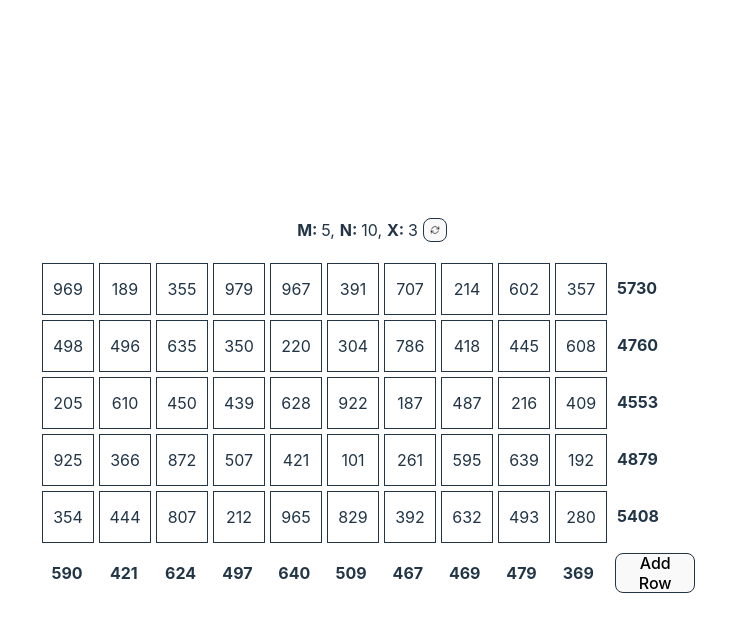
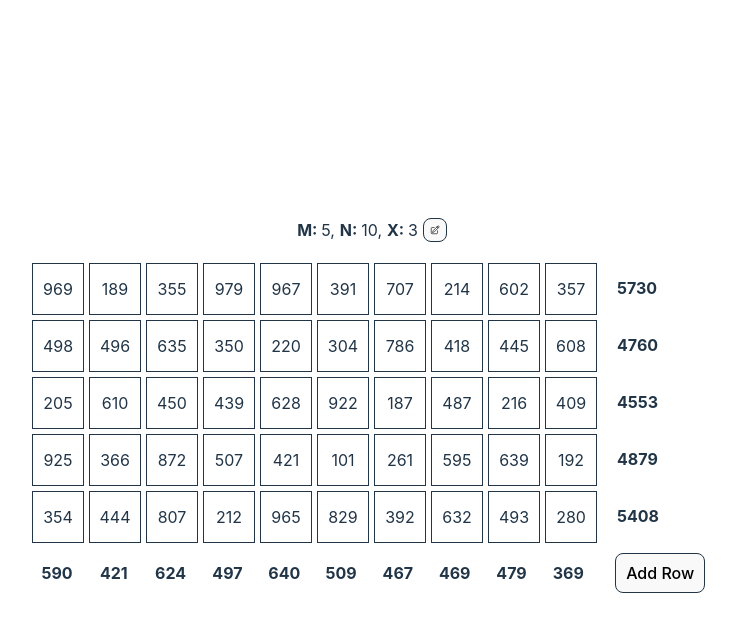
Before and after one commit to deysan/dynamic-table, a React (Vite) app: page / in a window 1280 px wide. Both pictures are taken after a click on the button "Create table". Shown: the top 632 px of the page, without its empty margins (268-1004 px from the left). Built offline with nearby package versions, Linux system fonts and the light colour scheme.

Commit message:
Update style

```diff
--- a/src/components/InputData.tsx
+++ b/src/components/InputData.tsx
@@ -24,25 +24,25 @@ export const InputData: React.FC<InputDataProps> = ({ setOpenTable }) => {
       <h2>Input data for a table</h2>
       <form className="form" onSubmit={handleSubmit}>
         <div>
-          <label htmlFor="m">Number of rows from 0 to 100</label>
+          <label htmlFor="m">Number of rows from 1 to 100</label>
           <input
             id="m"
             name="m"
             type="number"
             value={input.m}
-            min={0}
+            min={1}
             max={100}
             onChange={handleChange}
           />
         </div>
         <div>
-          <label htmlFor="n">Number of columns from 0 to 100</label>
+          <label htmlFor="n">Number of columns from 1 to 100</label>
           <input
             id="n"
             name="n"
             type="number"
             value={input.n}
-            min={0}
+            min={1}
             max={100}
             onChange={handleChange}
           />
@@ -54,7 +54,7 @@ export const InputData: React.FC<InputDataProps> = ({ setOpenTable }) => {
             name="x"
             type="number"
             value={input.x}
-            min={0}
+            min={1}
             max={input?.m * input?.n || 100}
             onChange={handleChange}
           />
--- a/src/components/Table.tsx
+++ b/src/components/Table.tsx
@@ -60,7 +60,7 @@ export const Table: React.FC = () => {
             <path
               strokeLinecap="round"
               strokeLinejoin="round"
-              d="M16.023 9.348h4.992v-.001M2.985 19.644v-4.992m0 0h4.992m-4.993 0l3.181 3.183a8.25 8.25 0 0013.803-3.7M4.031 9.865a8.25 8.25 0 0113.803-3.7l3.181 3.182m0-4.991v4.99"
+              d="M16.862 4.487l1.687-1.688a1.875 1.875 0 112.652 2.652L10.582 16.07a4.5 4.5 0 01-1.897 1.13L6 18l.8-2.685a4.5 4.5 0 011.13-1.897l8.932-8.931zm0 0L19.5 7.125M18 14v4.75A2.25 2.25 0 0115.75 21H5.25A2.25 2.25 0 013 18.75V8.25A2.25 2.25 0 015.25 6H10"
             />
           </svg>
         </button>
--- a/src/components/TableRow.tsx
+++ b/src/components/TableRow.tsx
@@ -50,9 +50,6 @@ export const TableRow: React.FC<TableRowProps> = ({
               }`,
             }}
           >
-            {isHover
-              ? Math.round((cell.amount / sumCell) * 100) + '%'
-              : cell.amount}
             <div
               style={{
                 position: 'absolute',
@@ -63,9 +60,20 @@ export const TableRow: React.FC<TableRowProps> = ({
                     ? Math.round((cell.amount / sumCell) * 100) + '%'
                     : '0'
                 }`,
-                backgroundColor: '#646cff',
+                color: 'white',
+                backgroundColor: '#bbbeff',
+                zIndex: '1',
               }}
             ></div>
+            <span
+              style={{
+                zIndex: '2',
+              }}
+            >
+              {isHover
+                ? Math.round((cell.amount / sumCell) * 100) + '%'
+                : cell.amount}
+            </span>
           </div>
         );
       })}
@@ -76,8 +84,27 @@ export const TableRow: React.FC<TableRowProps> = ({
       >
         {sumCell}
         {isHover && (
-          <button className="btn-delete" onClick={() => handleDeleteRow(rowId)}>
-            X
+          <button
+            className="btn-delete"
+            style={{
+              width: '24px',
+              height: '24px',
+            }}
+            onClick={() => handleDeleteRow(rowId)}
+          >
+            <svg
+              xmlns="http://www.w3.org/2000/svg"
+              fill="none"
+              viewBox="0 0 24 24"
+              strokeWidth={2}
+              stroke="currentColor"
+            >
+              <path
+                strokeLinecap="round"
+                strokeLinejoin="round"
+                d="M6 18L18 6M6 6l12 12"
+              />
+            </svg>
           </button>
         )}
       </div>
--- a/src/index.css
+++ b/src/index.css
@@ -43,6 +43,7 @@ h1 {
 }
 
 button {
+  width: 100%;
   height: 100%;
   display: flex;
   justify-content: center;
@@ -54,11 +55,16 @@ button {
   border: 1px solid #213547;
   border-radius: 8px;
   cursor: pointer;
-  transition: border-color 0.25s;
+  transition: all 200ms ease;
 }
 
 button:hover {
+  color: #646cff;
   border-color: #646cff;
+}
+
+button:active {
+  background-color: #f0f1ff;
 }
 
 button:focus,
@@ -126,18 +132,22 @@ button:focus-visible {
   justify-content: center;
   align-items: center;
   border: 1px solid #213547;
-  transition: all 200ms ease;
+  user-select: none;
+  transition: transform 200ms ease;
 }
 
 .cell:hover:not(.cell-active):not(.row:last-child .cell) {
+  font-weight: bold;
   color: #646cff !important;
   border-color: #646cff;
   cursor: pointer;
+  transform: scale(1.08);
 }
 
 .cell-active {
-  width: 80px;
+  width: 90px;
   gap: 10px;
+  padding-left: 15px;
   justify-content: start;
   font-weight: bold;
   border: none;
```
